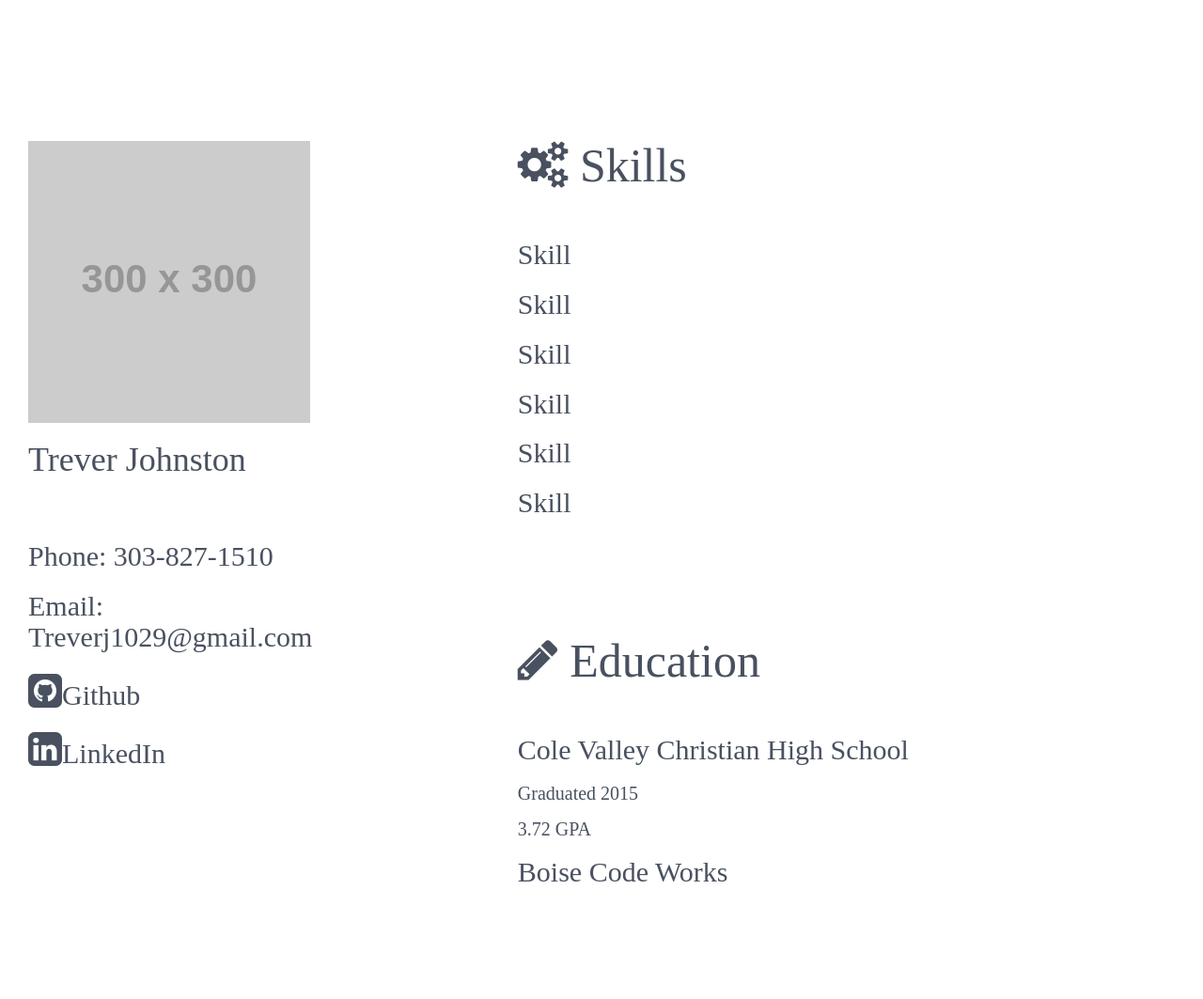
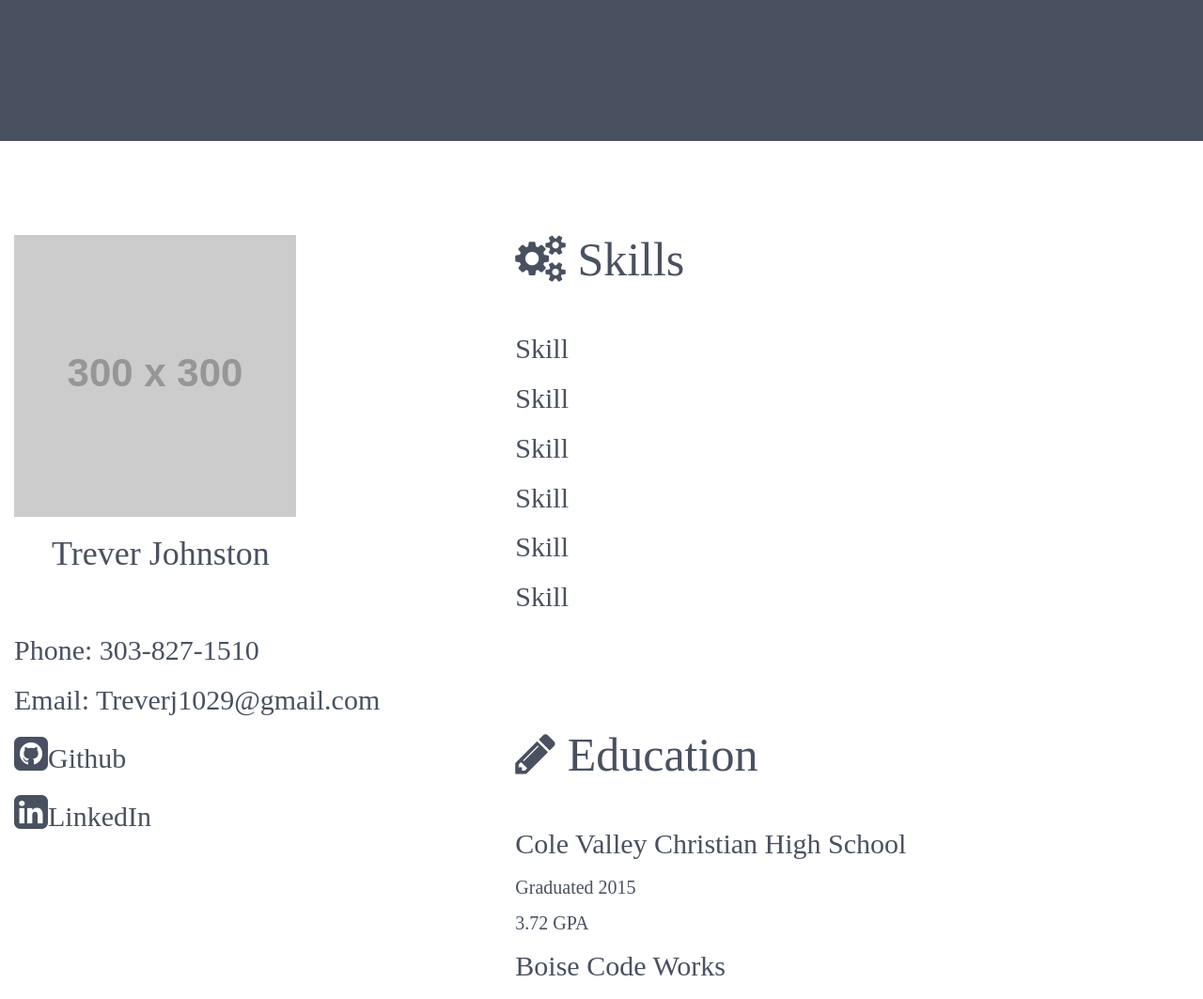
Before and after one commit to treverjohnston/resume, a plain HTML site: page index.html in a window 1280 px wide. Shown: the top 1063 px of the page at 94% size. Drawn offline with nearby package versions, Linux system fonts and the light colour scheme; placeholder pictures from the web are drawn by us; a web font is replaced by a local one.

Commit message:
changed styling

```diff
--- a/index.html
+++ b/index.html
@@ -15,10 +15,14 @@
 
 <body>
     <div class="container-fluid">
+        <div class="row">
+            <div class="col-sm-12 banner">
+            </div>
+        </div>
         <div class="resume row">
             <div class="contact col-sm-4">
                 <img src="http://via.placeholder.com/300x300" alt="Picture of Trever">
-                <h1>Trever Johnston</h1>
+                <h1 class="name">Trever Johnston</h1>
                 <div class="info">
                     <h2>Phone: 303-827-1510</h2>
                     <h2>Email: Treverj1029@gmail.com</h2>
@@ -70,6 +74,10 @@
                 </div>
             </div>
         </div>
+        <div class="row">
+            <div class="col-sm-12 banner">
+            </div>
+        </div>
     </div>
 </body>
 
--- a/style.css
+++ b/style.css
@@ -4,8 +4,13 @@ body{
     background-color: white;
 }
 
-.resume{
-    margin: 5rem 0 0 0;
+.banner{
+    padding: 15rem 0 0 5rem;
+    background-color: #495160;
+}
+
+.name{
+    padding-left: 4rem;
 }
 
 .contact{
```
